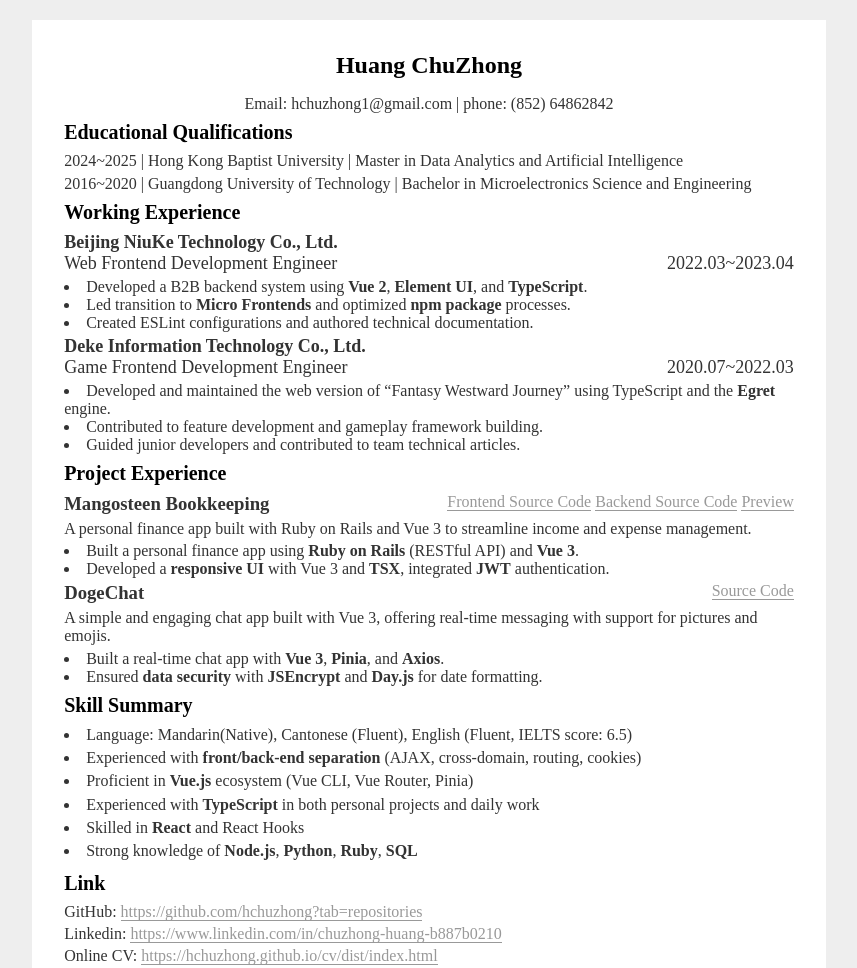
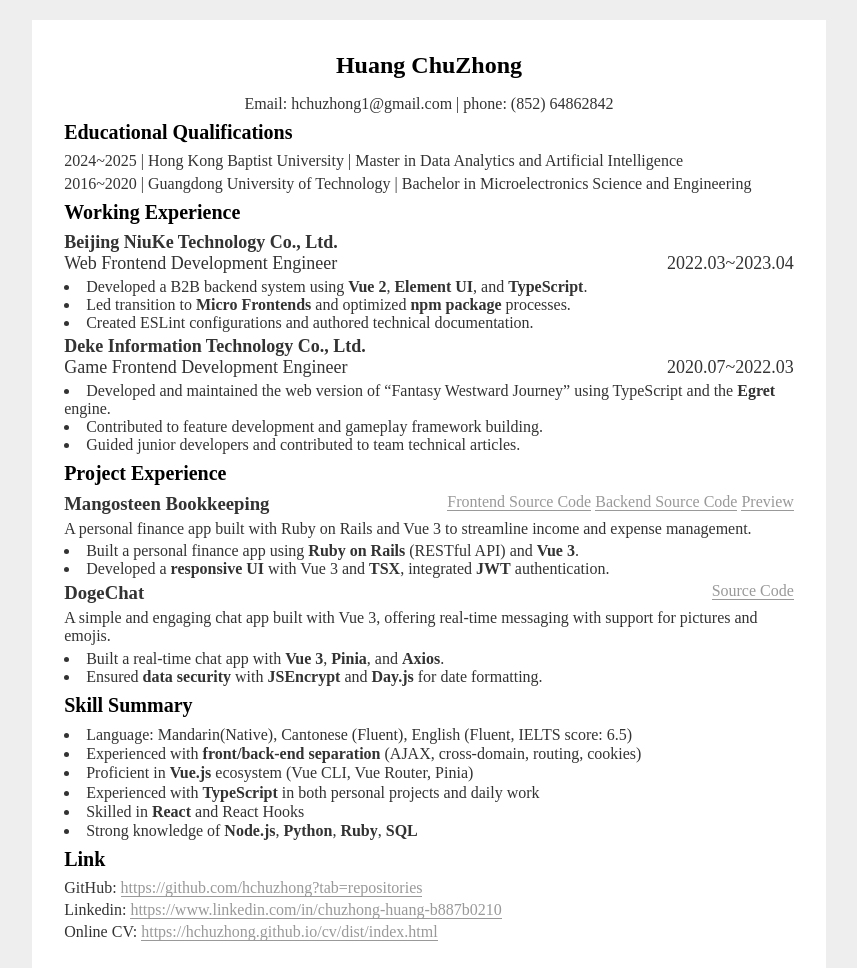
Before and after one commit to hchuzhong/cv, a website: page src/index.html in a window 1280 px wide. Shown: the top 968 px of the page, without its empty margins (211-1068 px from the left). Drawn offline with Linux system fonts and the light colour scheme.

Commit message:
update CV

```diff
--- a/src/index.html
+++ b/src/index.html
@@ -168,7 +168,6 @@
     .skills>.wrapper>ul>li {
       line-height: 1.2;
       list-style: inside;
-      margin-bottom: 4px;
     }
   </style>
   <style>
```
Also changed, not shown: dist/index.html.
